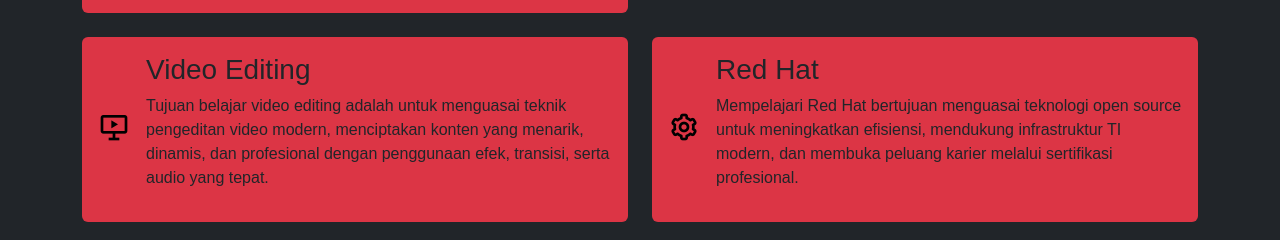
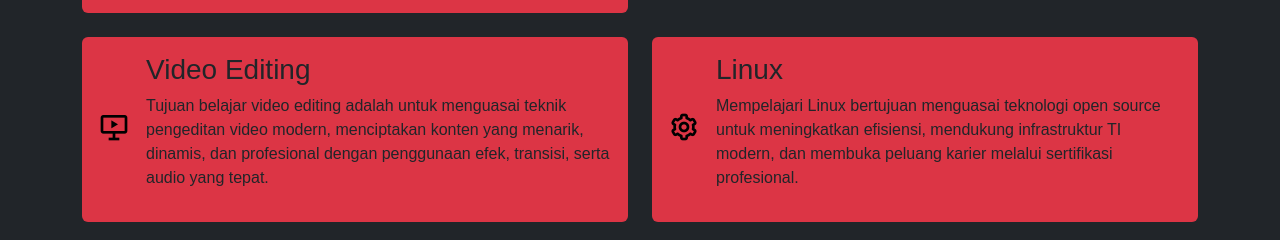
Before and after one commit to adeabdilah/website-ade, a plain HTML site: page index.html in a window 1280 px wide. Shown: the part 1937-2177 px from the top of the page. Drawn offline with nearby package versions, Linux system fonts and the light colour scheme; a small style sheet from the web is missing.

Commit message:
Update index.html

```diff
--- a/index.html
+++ b/index.html
@@ -323,8 +323,8 @@
                         <i class='bx bx-cog' style='color:#000000; font-size: 2rem;'></i>
                     </div>
                     <div>
-                        <h3 class="text-dark">Red Hat</h3>
-                        <p class="text-dark">Mempelajari Red Hat bertujuan menguasai teknologi open source untuk meningkatkan efisiensi, mendukung infrastruktur TI modern, dan membuka peluang karier melalui sertifikasi profesional.</p>
+                        <h3 class="text-dark">Linux</h3>
+                        <p class="text-dark">Mempelajari Linux bertujuan menguasai teknologi open source untuk meningkatkan efisiensi, mendukung infrastruktur TI modern, dan membuka peluang karier melalui sertifikasi profesional.</p>
                     </div>
                 </div>
             </div>
```
